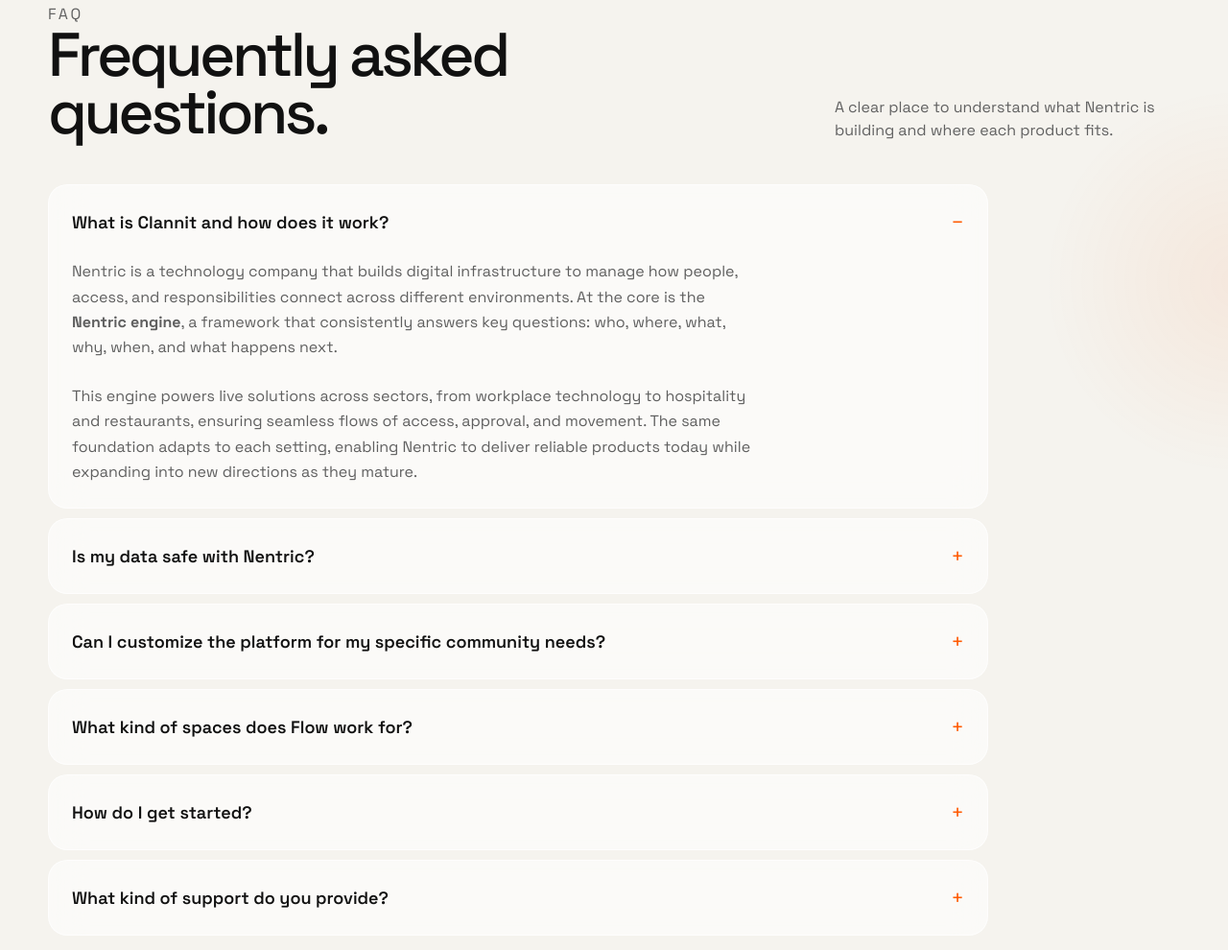
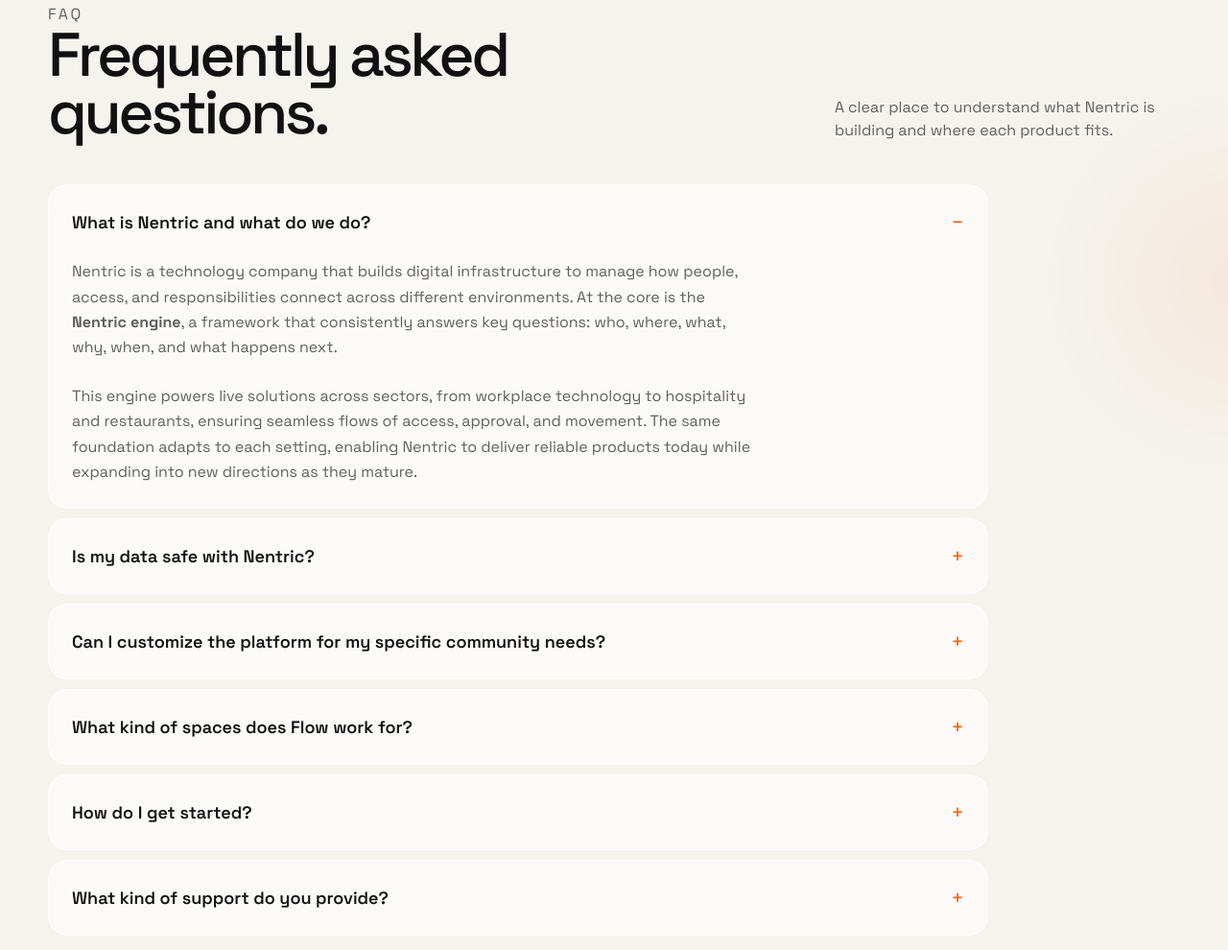
Before and after one commit to Lonedarth10/flownentric-final, a plain HTML site: page index.html in a window 1280 px wide. Shown: the part 7533-8523 px from the top of the page at 96% size. Drawn offline with Linux system fonts and the light colour scheme.

Commit message:
Update index.html
Made a grammar correction in the faq section

```diff
--- a/index.html
+++ b/index.html
@@ -1480,7 +1480,7 @@
 <div class="shell">
 <div class="section-head reveal"><div><p class="eyebrow">FAQ</p><h2>Frequently asked questions.</h2></div><p>A clear place to understand what Nentric is building and where each product fits.</p></div>
 <div class="faq-list">
-<details open><summary>What is Clannit and how does it work?</summary><p>Nentric is a technology company that builds digital infrastructure to manage how people, access, and responsibilities connect across different environments. At the core is the <strong>Nentric engine</strong>, a framework that consistently answers key questions: who, where, what, why, when, and what happens next.</p><p>This engine powers live solutions across sectors, from workplace technology to hospitality and restaurants, ensuring seamless flows of access, approval, and movement. The same foundation adapts to each setting, enabling Nentric to deliver reliable products today while expanding into new directions as they mature.</p></details>
+<details open><summary>What is Nentric and what do we do?</summary><p>Nentric is a technology company that builds digital infrastructure to manage how people, access, and responsibilities connect across different environments. At the core is the <strong>Nentric engine</strong>, a framework that consistently answers key questions: who, where, what, why, when, and what happens next.</p><p>This engine powers live solutions across sectors, from workplace technology to hospitality and restaurants, ensuring seamless flows of access, approval, and movement. The same foundation adapts to each setting, enabling Nentric to deliver reliable products today while expanding into new directions as they mature.</p></details>
 <details><summary>Is my data safe with Nentric?</summary><p>Nentric only collects what a workflow needs to function, such as visitor and access details for Flow. The site does not run marketing or analytics cookies, and there is a plain language privacy notice on the site explaining what is collected and why.</p></details>
 <details><summary>Can I customize the platform for my specific community needs?</summary><p>Yes! Nentric is designed to be flexible and customizable. You can configure access controls, communication channels, and features based on your community's unique requirements. Our team also provides setup assistance to ensure the platform works perfectly for your specific use case.</p></details>
 <details><summary>What kind of spaces does Flow work for?</summary><p>Its first home is residential estates, but the architecture extends to offices, schools, hotels, construction sites and events, anywhere someone needs to move through a controlled space with context instead of a phone cal</p></details>
```
